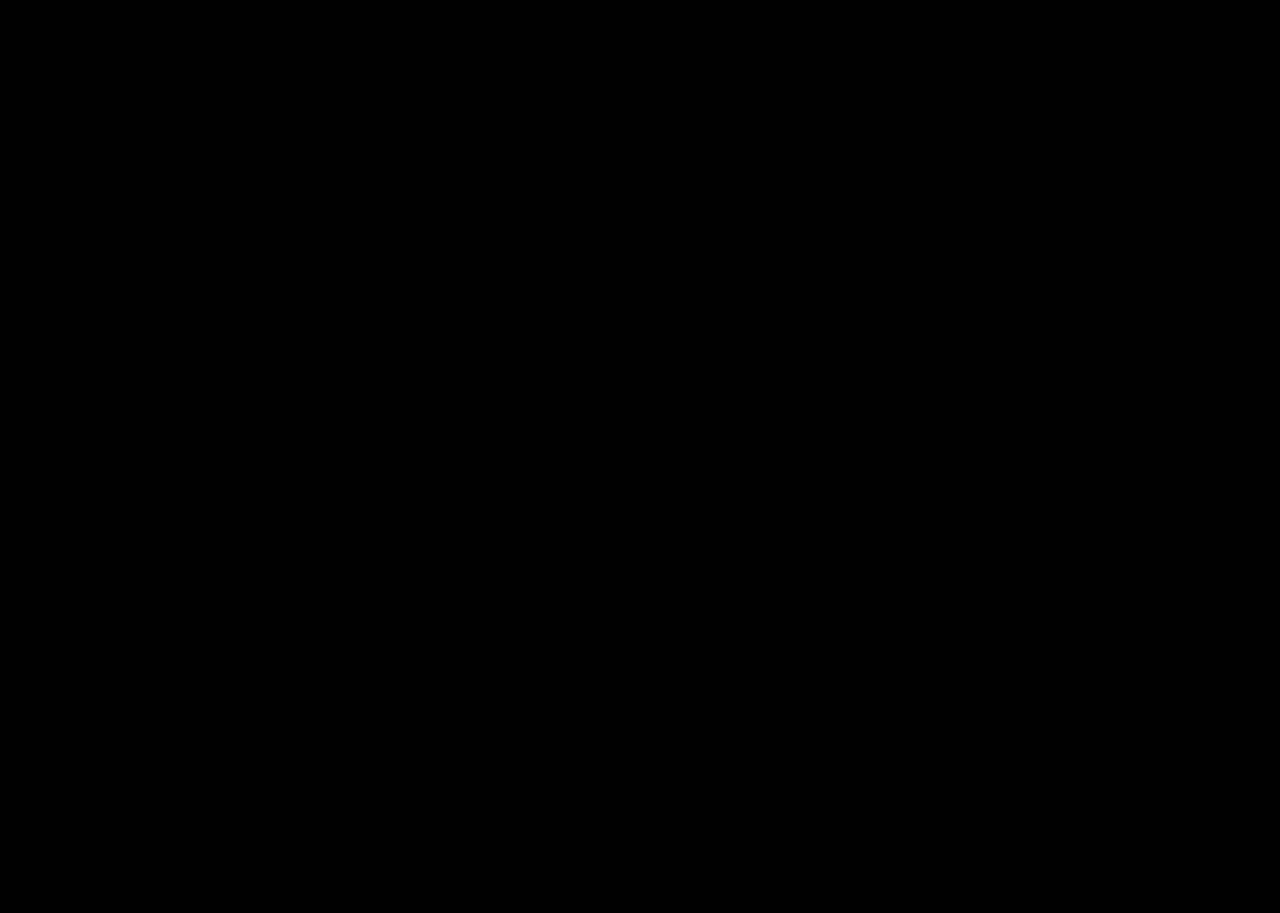
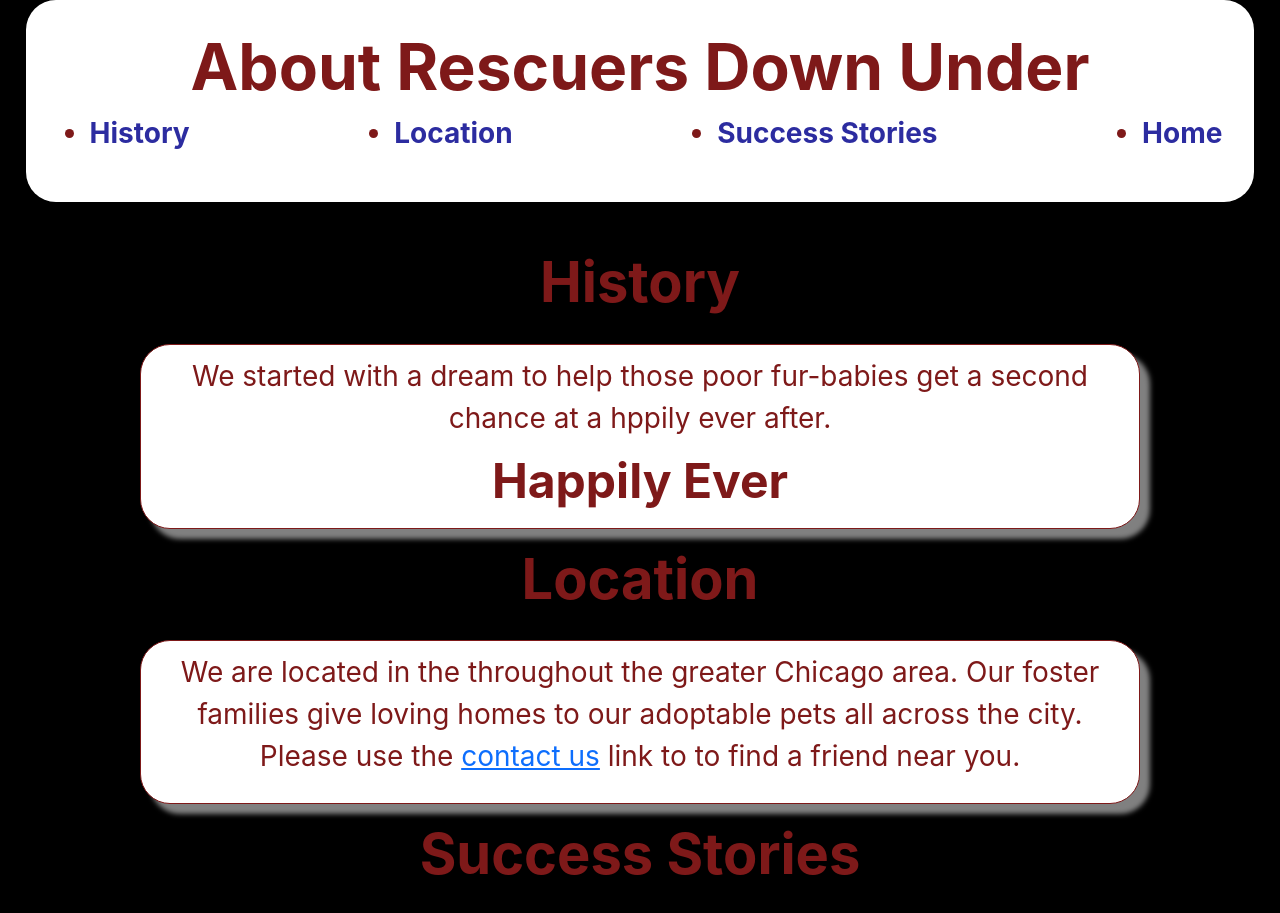
Before and after one commit to kagreene/Rescuers-down-under, a plain HTML site: page aboutUs.html in a window 1280 px wide. Shown: the top 913 px of the page. Before the commit the page ends 800 px from the top, so only its background shows below. Drawn offline with nearby package versions, Linux system fonts and the light colour scheme.

Commit message:
about us update

```diff
--- a/aboutUs.html
+++ b/aboutUs.html
@@ -8,6 +8,53 @@
     <link rel="stylesheet" href="style.css">
 </head>
 <body>
+  <header>
+    <h1>About Rescuers Down Under</h1>
+
+    <nav>
+        <ul>
+          <li><a href="#histroy">History</a></li>
+          <li><a href="#location">Location</a></li>
+          <li><a href="#success">Success Stories</a></li>
+          <li><a href="index.html">Home</a></li>
+        </ul>
+    </nav>
+  </header>
+
+  <section class="pets">
+    <h2 id="history">History</h2>
+    <section class="history-card">
+      <p>We started with a dream to help those poor fur-babies get a
+        second chance at a hppily ever after.</p>
+        <h3>Happily Ever</h3>
+    </section>
+
+    <h2 id="location">Location</h2>
+    <section class="history-card">
+    <p>We are located in the throughout the greater Chicago area.
+      Our foster families give loving homes to our adoptable pets
+      all across the city. Please use the <a href="index.html#contact">contact us</a>
+      link to to find a friend near you.</p>
+    </section>
+
+    <h2 id="success">Success Stories</h2>
+
+    <section class="card">
+      <header>Molly</header>
+      <img src="./images/smiling-cat-for-web.jpg" alt="happy cat" class="image"/>
+      <div class="info">
+        <p>Meet Molly</p>
+      </div>
+    </section>
+
+    <section class="card">
+      <header>Saddie</header>
+      <img src="./images/Dog-Panting-hero-1.jpg" alt="panting dog" class="image"/>
+      <div class="info">
+        <p>Meet Saddie</p>
+      </div>
+    </section>
+  </section>
 
 </body>
 </html>
--- a/script.js
+++ b/script.js
@@ -8,6 +8,7 @@ const currentPets = document.getElementById('current-pets');
 const wishList = document.getElementById('wishlist');
 const submitButton = document.getElementById('submit')
 const backButton = document.getElementById('back')
+const back = document.getElementById('back');
 
 function saveHouseholdInfo(formData) {
   //Save data as a string
--- a/style.css
+++ b/style.css
@@ -189,3 +189,33 @@ a {
   display: flex;
   justify-content: space-evenly;
 }
+
+.history-card {
+  background-color: var(--4th);
+  border-style: solid;
+  border-width: 1px;
+  border-radius: 30px;
+  padding: 10px;
+  flex: 0 0 1000px;
+  box-shadow: 10px 10px 5px var(--3rd);
+  margin: 20px;
+  position: relative;
+  display: inline-block;
+  text-align: center;
+}
+
+/* Added border-radius to match the card */
+.history-card header {
+  border-radius: 50px 50px 0px 0px;
+  padding: 20px;
+}
+
+.history-card p {
+  text-align: center;
+}
+
+.history-card img {
+  width: 100%;
+  justify-content: space-around;
+  border-radius: 30px;
+}
```
Also changed, not shown: index.html (+2 -2 lines), images/Dog-Panting-Hero-1.jpg (added), images/smiling-cat-for-web.jpg (added), images/smiling-dog.jpeg (added), 1 other file.
